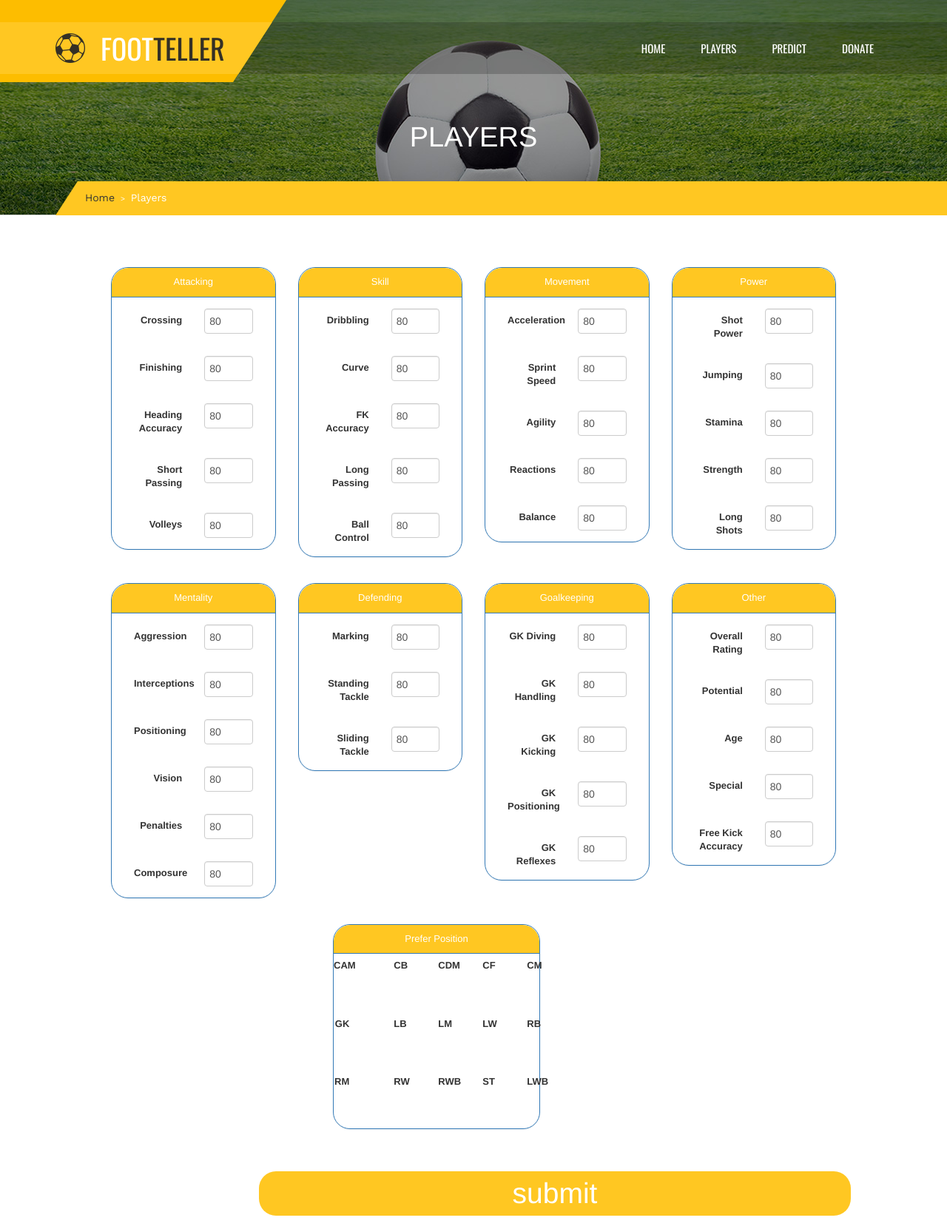
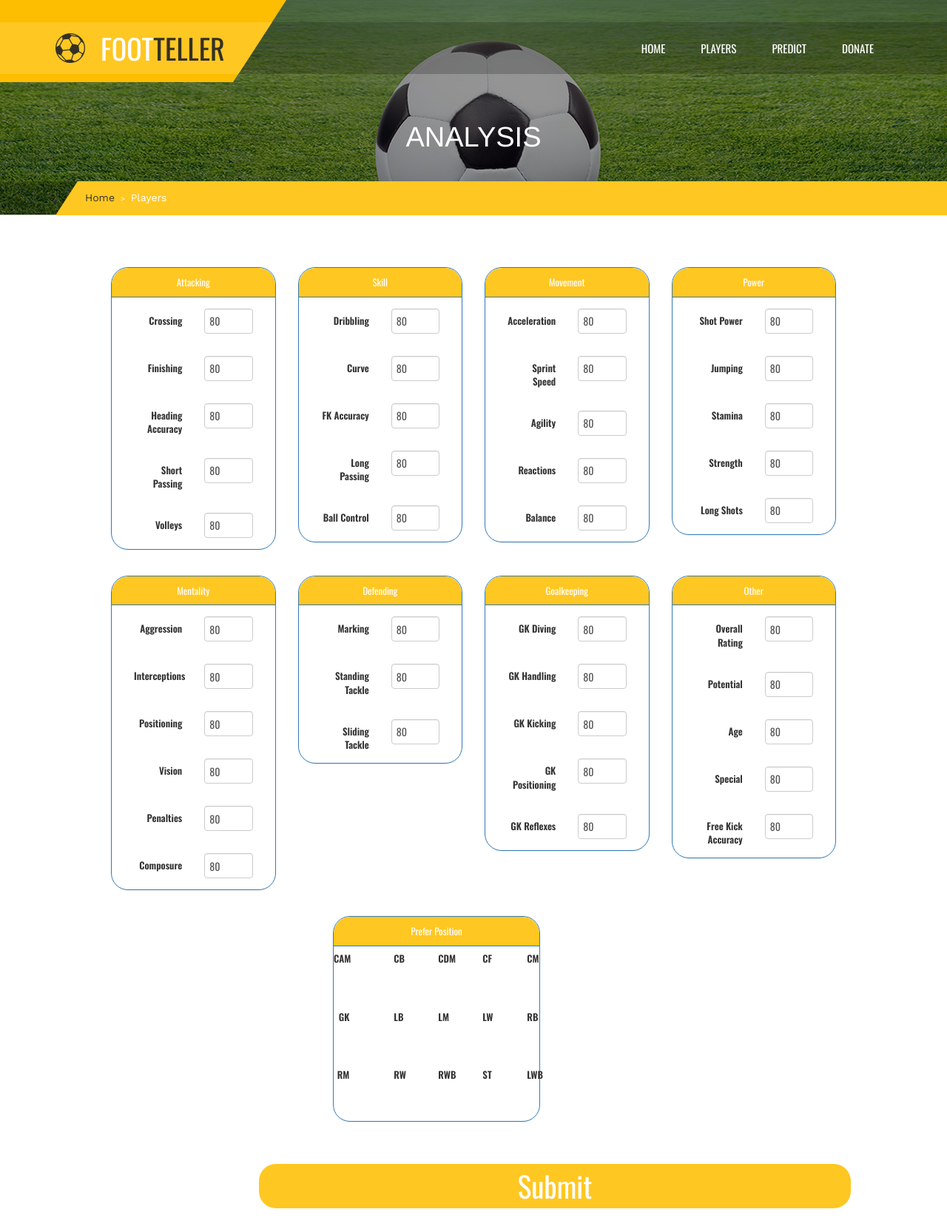
Before and after one commit to NTUST/108-team6, a Django app: page /predict/ in a window 1280 px wide. Shown: the whole page at 74% size. After the commit the page ends 1633 px from the top, so only its background shows below. Run offline with Django 3.2, Linux system fonts and the light colour scheme; some libraries are stand-ins or nearby versions.

Commit message:
修改header顯示的title

```diff
--- a/analysis/views.py
+++ b/analysis/views.py
@@ -40,7 +40,7 @@ def Model(attribute_num):
     return model
 
 def predict(request):
-    return render(request, "analysis.html")
+    return render(request, "analysis.html",{'title':'Analysis'})
 
 @csrf_exempt
 def predict_result(request):
@@ -74,4 +74,4 @@ def predict_result(request):
     import psutil
     process = psutil.Process(os.getpid())
     print(process.memory_info().rss/786/1000000,' Mb')  # in bytes
-    return HttpResponse(json.dumps({'wage':wage}), content_type='application/json')
+    return HttpResponse(json.dumps({'wage':wage,'title':'Analysis'}), content_type='application/json')
--- a/footteller/settings.py
+++ b/footteller/settings.py
@@ -6,7 +6,7 @@ BASE_DIR = os.path.dirname(os.path.dirname(os.path.abspath(__file__)))
 
 SECRET_KEY = 'ahyt3*1^c+yet_v&1ilnva*s63oa15su70j#t1^8zg5ep#k(hs'
 
-DEBUG =  "True"
+DEBUG = os.getenv("DEBUG", False) == "True"
 
 ALLOWED_HOSTS = ['*']
 
--- a/main/templates/analysis.html
+++ b/main/templates/analysis.html
@@ -120,7 +120,7 @@ $(document).ready(function(){
         transition: 800ms ease all;
     }
 </style>
-  <div style="font-size:13px;  margin-left: 150px;margin-right: 150px;">
+  <div style="font-size:13px;font-family: Oswald;  margin-left: 150px;margin-right: 150px;">
   <div class="form-group">
         <div class="col-sm-3">
                 <div class="panel panel-primary" style="border-radius: 23px">
@@ -514,7 +514,7 @@ $(document).ready(function(){
 <br><br>
 
 </div>
-<input align="center"  id="submit" onclick="showDiv()" type = 'button'  value = 'submit'  style="border-radius: 23px ;margin-left: 200px;margin-right:0px;">
+<input align="center"  id="submit" onclick="showDiv()" type = 'button'  value = 'Submit'  style="border-radius: 23px ;margin-left: 200px;margin-right:0px;">
 <br><br>
 
 </div>
--- a/main/templates/footteller_header_template.html
+++ b/main/templates/footteller_header_template.html
@@ -15,7 +15,7 @@
                                 <img class="uk-invisible" src="{% static "head-bg.jpg" %}" alt="" height="290"
                                      width="1920">
                                 <div class="uk-position-cover uk-flex uk-flex-center head-title">
-                                    <h1>Players</h1>
+                                    <h1>{{title}}</h1>
                                 </div>
                             </div>
                         </div>
--- a/main/views.py
+++ b/main/views.py
@@ -40,6 +40,7 @@ def players(request):
         player_list = player_list.order_by(order_column)
     player_list = player_list.all()[start:start + limit]
     query_string = parse_query_string(parameter=parameter)
+    title = 'Players'
     return render(request, "players.html", locals())
 
 
@@ -82,5 +83,5 @@ def get_player(request, player_name):
              player.gk_positioning + player.gk_reflexes) / 5)
 
         data = [atk, skill, move, power, mental, defend, goal]
-
+    title = 'Players'
     return render(request, "player.html", locals())
```
